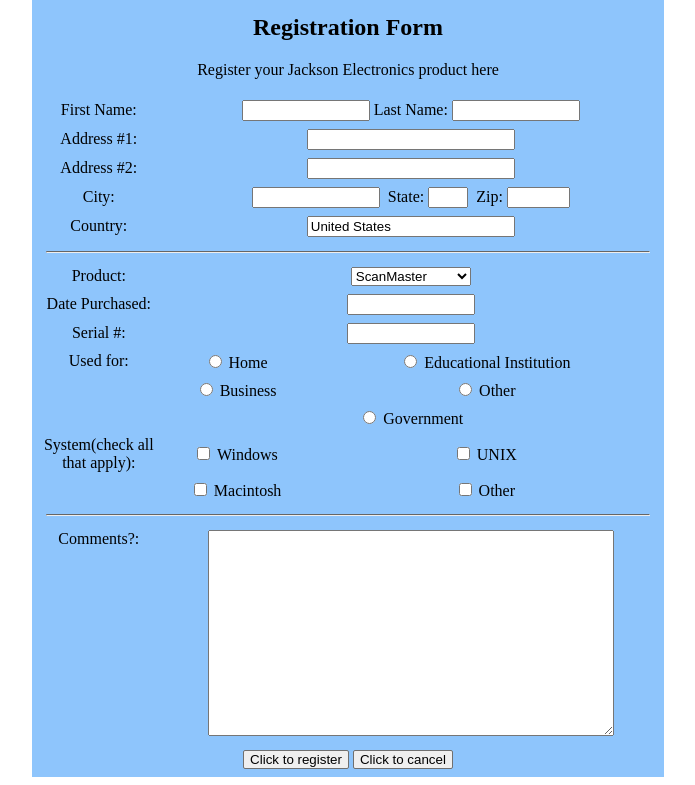
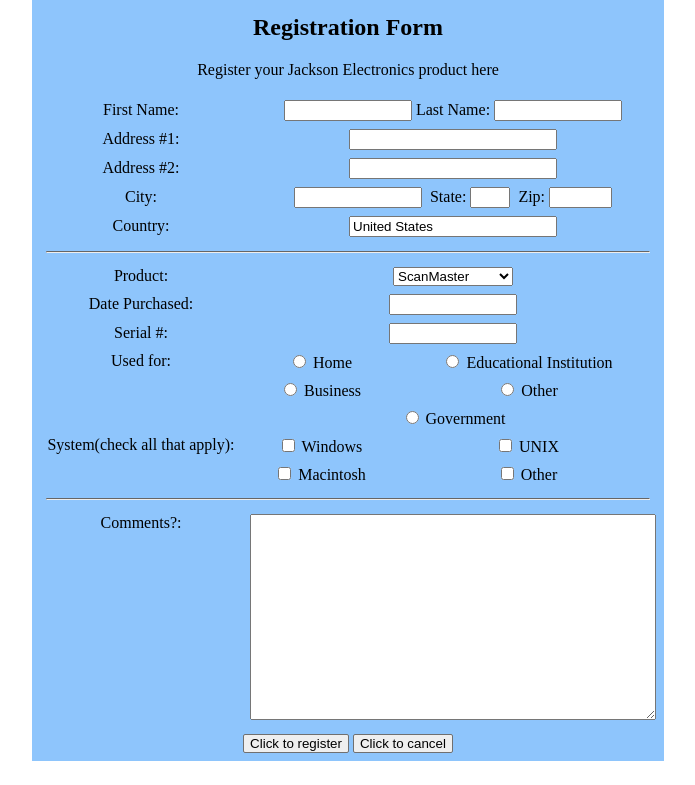
Before and after one commit to ngocloihuynh2k8-lgtm/BTQuan2, a plain HTML site: page index.html in a window 1280 px wide. Shown: the part 76-861 px from the top of the page, without its empty margins (292-987 px from the left). Drawn offline with Linux system fonts and the light colour scheme.

Commit message:
Update index.html

```diff
--- a/index.html
+++ b/index.html
@@ -19,7 +19,7 @@
                 <form>
                     <table cellpadding="3" width="100%" style="margin:0 auto">
                         <tr>
-                            <td width="20%" padding-left: 10px><label>First Name:</label></td>
+                            <td width="35%" padding-left: 30px><label>First Name:</label></td>
                             <td colspan="2">
                             <input type="text" class="trung">
                             <label>Last Name:</label>
```
